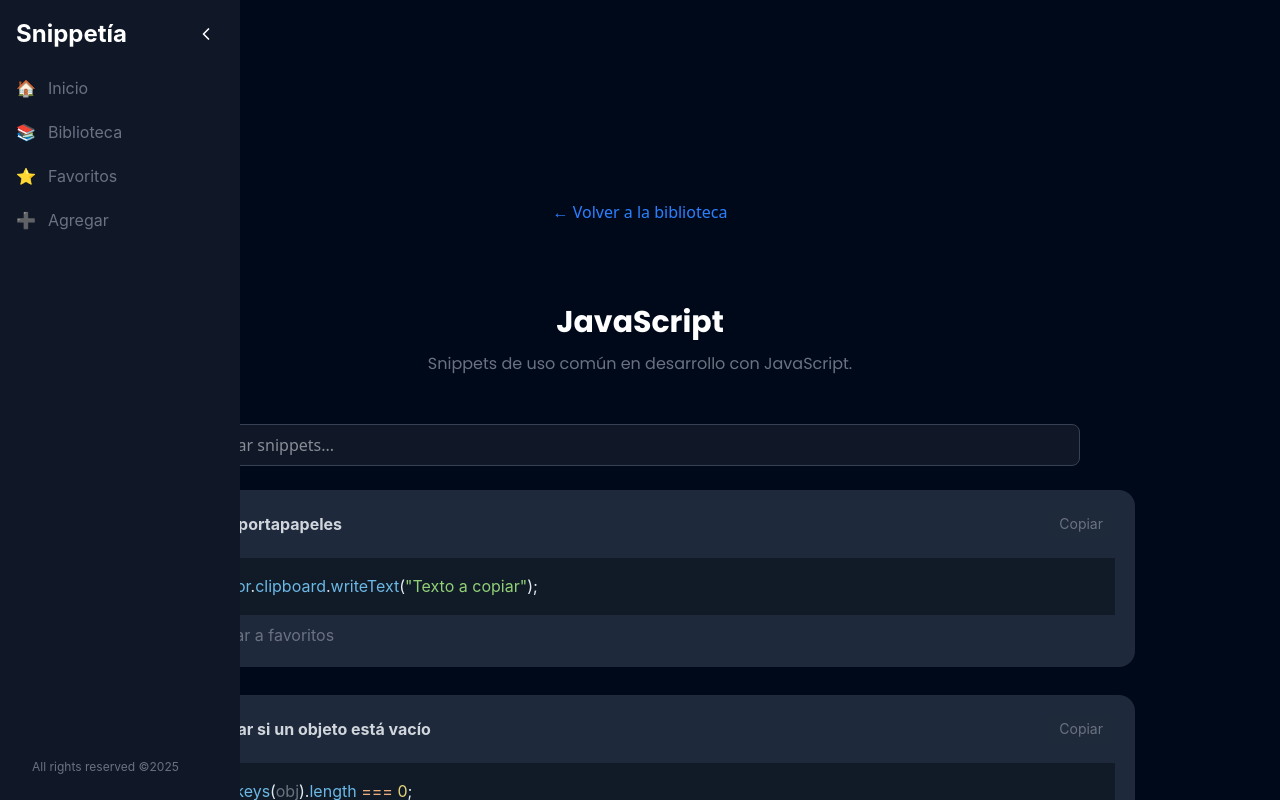
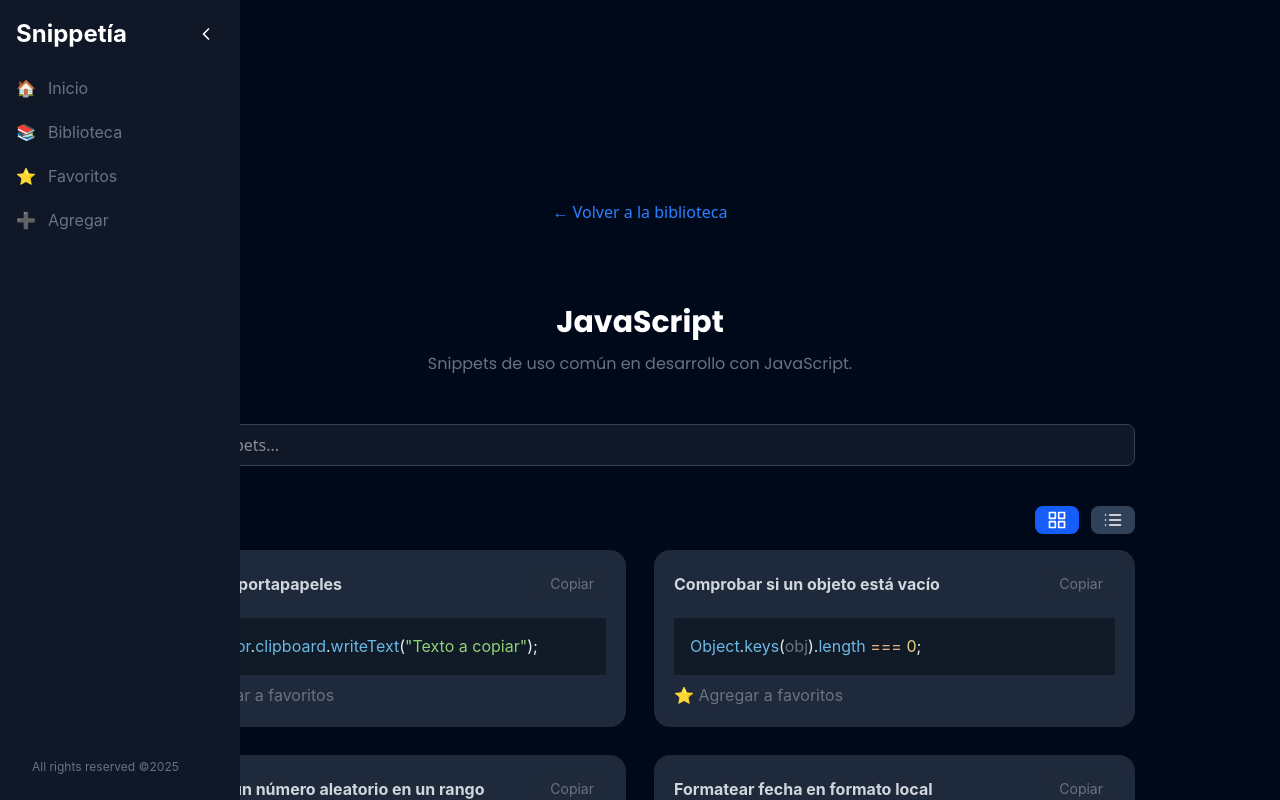
Before and after one commit to ManuelDavGomez/Personal---Snippet-a, a Next.js app: page /pages/biblioteca/c1 in a window 1280 px wide. Shown: the top 800 px of the page. Built offline with nearby package versions, Linux system fonts and the light colour scheme.

Commit message:
Mejoras visuales, barra de busqueda mejorado y agregado vista grid y list

```diff
--- a/src/app/components/Filter.jsx
+++ b/src/app/components/Filter.jsx
@@ -7,22 +7,32 @@ import Fav from "@/app/components/Fav";
 import CopyButton from "@/app/components/CodeCopy.jsx";
 
 const Filter = ({ data }) => {
+  const [viewMode, setViewMode] = useState("grid");
+
   const { id } = useParams();
 
   // Evitar errores si data no está lista
   if (!data || !data.categorias) {
-    return <p className="text-gray-400 text-center mt-10">Cargando snippets...</p>;
+    return (
+      <p className="text-gray-400 text-center mt-10">Cargando snippets...</p>
+    );
   }
 
   // Buscar la categoría según el id de la URL
   const categoria = data.categorias.find((cat) => cat.id === id);
 
   if (!categoria) {
-    return <p className="text-gray-400 text-center mt-10">Categoría no encontrada.</p>;
+    return (
+      <p className="text-gray-400 text-center mt-10">
+        Categoría no encontrada.
+      </p>
+    );
   }
 
   const [query, setQuery] = useState("");
-  const [filteredSnippets, setFilteredSnippets] = useState(categoria.snippets || []);
+  const [filteredSnippets, setFilteredSnippets] = useState(
+    categoria.snippets || []
+  );
 
   useEffect(() => {
     setFilteredSnippets(categoria.snippets || []);
@@ -41,16 +51,83 @@ const Filter = ({ data }) => {
 
   return (
     <section className="mt-12 w-full">
-
       <input
         type="text"
         value={query}
         onChange={handleChange}
         placeholder="Filtrar snippets..."
-        className="w-[80%] block mx-auto p-2 border border-gray-700 rounded-lg bg-gray-900 text-white mb-6"
+        className="w-full md:w-[80%] lg:w-[85%] xl:w-[90%] block mx-auto p-2 outline-none border border-gray-700 rounded-lg bg-gray-900 text-white mb-10"
       />
 
-      <ul className="w-full grid grid-cols-1 gap-7 md:w-[80%] lg:w-[85%] xl:w-[90%] mx-auto">
+      <article
+        className="lg:!block w-full md:w-[80%] lg:w-[85%] xl:w-[90%] mx-auto"
+        style={{ display: "none" }}
+      >
+        <section className="flex justify-end gap-3 mb-4">
+          <button
+            onClick={() => setViewMode("grid")}
+            className={`px-3 py-1 rounded-lg cursor-pointer ${
+              viewMode === "grid"
+                ? "bg-blue-600 text-white"
+                : "bg-slate-700 text-gray-300"
+            }`}
+          >
+            <svg
+              xmlns="http://www.w3.org/2000/svg"
+              width="20"
+              height="20"
+              viewBox="0 0 24 24"
+              fill="none"
+              stroke="#ffffff"
+              stroke-width="2"
+              stroke-linecap="round"
+              stroke-linejoin="round"
+            >
+              <rect x="3" y="3" width="7" height="7"></rect>
+              <rect x="14" y="3" width="7" height="7"></rect>
+              <rect x="14" y="14" width="7" height="7"></rect>
+              <rect x="3" y="14" width="7" height="7"></rect>
+            </svg>
+          </button>
+          <button
+            onClick={() => setViewMode("list")}
+            className={`px-3 py-1 rounded-lg cursor-pointer ${
+              viewMode === "list"
+                ? "bg-blue-600 text-white"
+                : "bg-slate-700 text-gray-300"
+            }`}
+          >
+            <svg
+              xmlns="http://www.w3.org/2000/svg"
+              width="20"
+              height="20"
+              viewBox="0 0 24 24"
+              fill="none"
+              stroke="#ffffff"
+              stroke-width="2"
+              stroke-linecap="round"
+              stroke-linejoin="round"
+            >
+              <line x1="8" y1="6" x2="21" y2="6"></line>
+              <line x1="8" y1="12" x2="21" y2="12"></line>
+              <line x1="8" y1="18" x2="21" y2="18"></line>
+              <line x1="3" y1="6" x2="3.01" y2="6"></line>
+              <line x1="3" y1="12" x2="3.01" y2="12"></line>
+              <line x1="3" y1="18" x2="3.01" y2="18"></line>
+            </svg>
+          </button>
+        </section>
+      </article>
+
+    <ul
+  className={`w-full grid gap-7 md:w-[80%] lg:w-[85%] xl:w-[90%] mx-auto
+    ${
+      viewMode === "grid"
+        ? "grid-cols-1 lg:grid-cols-2" // grid: 1 col pequeña, 2 col grande
+        : "grid-cols-1" // list: siempre 1 col
+    }
+  `}
+>
         {filteredSnippets.map((s) => (
           <li key={s.id || s.titulo} className="p-5 rounded-2xl bg-[#1E293B]">
             <section className="flex items-center justify-between mb-5 gap-3">
@@ -58,7 +135,10 @@ const Filter = ({ data }) => {
               <CopyButton text={s.codigo} label="Copiar" />
             </section>
 
-            <SyntaxHighlighter language={categoria.language} style={coldarkDark}>
+            <SyntaxHighlighter
+              language={categoria.language}
+              style={coldarkDark}
+            >
               {s.codigo}
             </SyntaxHighlighter>
 
--- a/src/app/components/Nav.jsx
+++ b/src/app/components/Nav.jsx
@@ -21,7 +21,7 @@ const Nav = () => {
     <>
       {/* SIDEBAR - visible desde md */}
       <aside
-        className={`hidden md:flex md:flex-col bg-gray-900 z-99 text-white h-screen fixed left-0 top-0 p-4 space-y-6  ${
+        className={`hidden md:flex md:flex-col transition-all duration-100 bg-gray-900 z-99 text-white h-screen fixed left-0 top-0 p-4 space-y-6  ${
           collapsed ? "w-15" : "w-60"
         }`}
       >
@@ -74,8 +74,28 @@ const Nav = () => {
 
         {/* Links */}
         <ul className="space-y-5">
+          {/* Inicio */}
+          <li className="relative group">
+            <a
+              href="/"
+              className={`flex items-center ${
+                collapsed ? "justify-center" : "justify-start space-x-3"
+              } hover:text-blue-400`}
+            >
+              <span>🏠</span>
+              {!collapsed && <span>Inicio</span>}
+            </a>
+
+            {/* Tooltip visible solo si está colapsado */}
+            {collapsed && (
+              <span className="absolute left-full ml-3 bottom-0 top-0 px-3 py-0.5 text-sm bg-gray-800 text-white rounded opacity-0 group-hover:opacity-100 transition-opacity whitespace-nowrap">
+                Inicio
+              </span>
+            )}
+          </li>
+
+          {/* Resto de las páginas */}
           {[
-            { href: "/", icon: "🏠", label: "Inicio" },
             { href: "/pages/biblioteca", icon: "📚", label: "Biblioteca" },
             { href: "/pages/favoritos", icon: "⭐", label: "Favoritos" },
             { href: "/pages/agregar", icon: "➕", label: "Agregar" },
@@ -85,13 +105,12 @@ const Nav = () => {
                 href={href}
                 className={`flex items-center ${
                   collapsed ? "justify-center" : "justify-start space-x-3"
-                } hover:text-blue-400`}
+                } hover:text-white`}
               >
                 <span>{icon}</span>
                 {!collapsed && <span>{label}</span>}
               </Link>
 
-              {/* Tooltip visible solo si está colapsado */}
               {collapsed && (
                 <span className="absolute left-full ml-3 bottom-0 top-0 px-3 py-0.5 text-sm bg-gray-800 text-white rounded opacity-0 group-hover:opacity-100 transition-opacity whitespace-nowrap">
                   {label}
```
